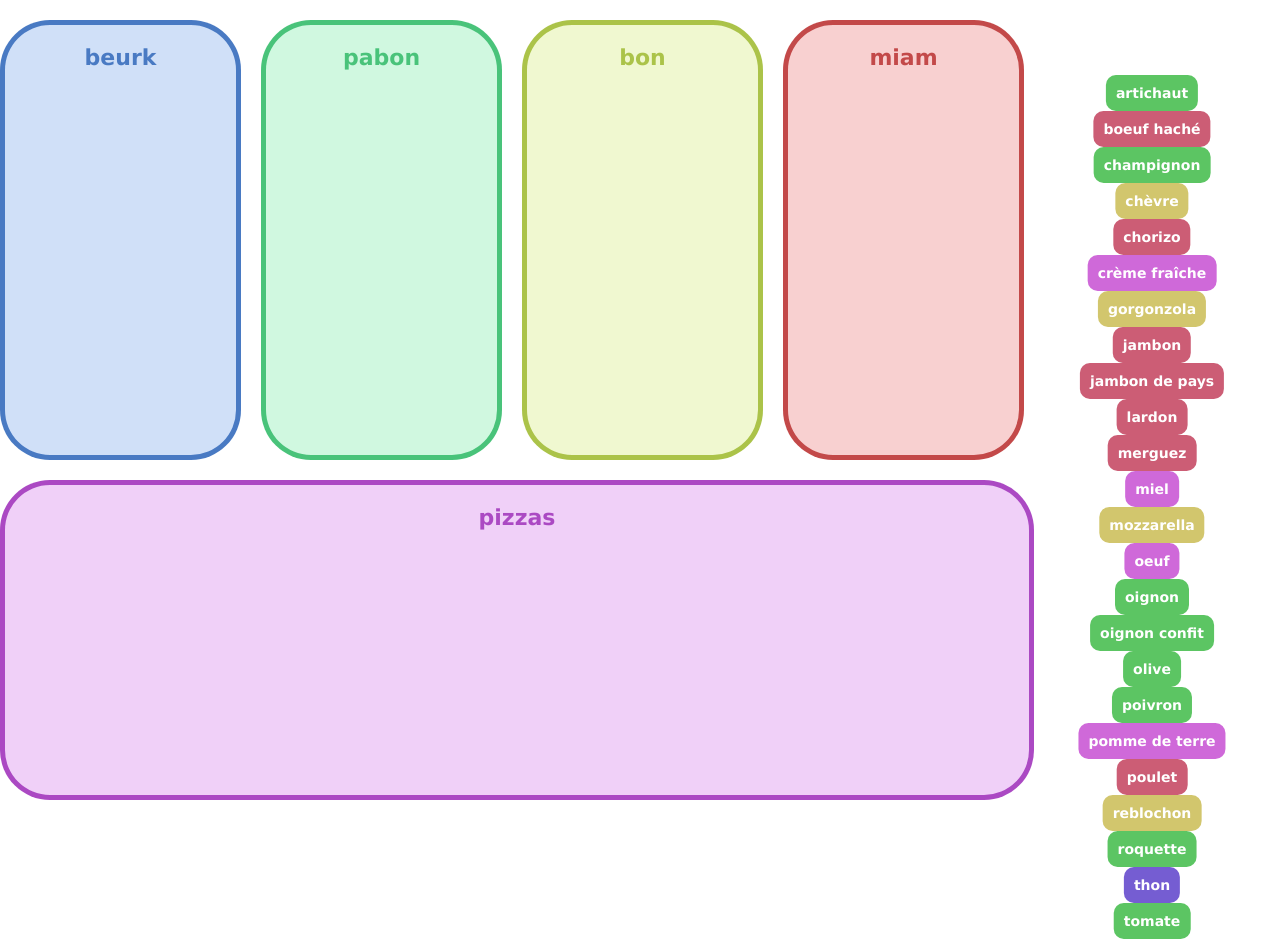
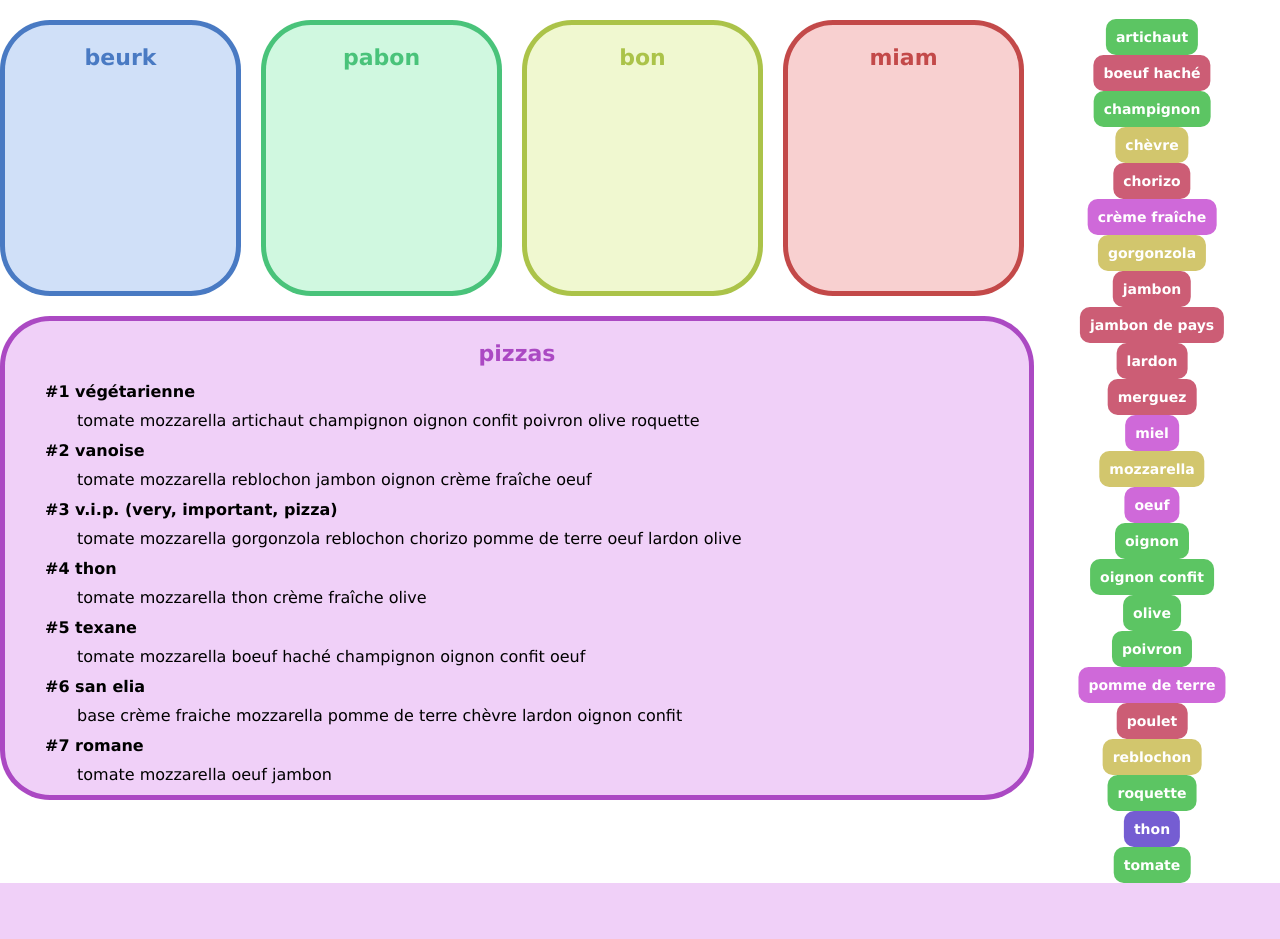
Before and after one commit to inesvar/Ranking-pizzas, a Flask app: page / in a window 1280 px wide. After the commit the page ends 883 px from the top, so only its background shows below. Run offline with Flask 3, Linux system fonts and the light colour scheme.

Commit message:
sending pizza ranking to webpage

```diff
--- a/app.py
+++ b/app.py
@@ -64,6 +64,9 @@ class ingredient:
     def __str__(self):
         return self.couleur + self.nom + PAS_COULEUR
 
+    def to_string(self):
+        return self.nom
+
 
 class pizza:
     def __init__(self, nom, ingredients):
@@ -95,6 +98,10 @@ class pizza:
                                     for ingredient in self.tags[tag]])
                 string += "     "
         return string + "\n"
+
+    def to_string(self):
+        return [self.nom, " ".join([ingredient.to_string()
+                                    for ingredient in self.ingredients])]
 
     def contient(self, nom):
         for i in self.ingredients:
@@ -153,13 +160,17 @@ def load_pizza_file():
 def main():
     pass
 
+
 def compute(miam, bon, pabon, beurk):
     pizzas = load_pizza_file()
     scores = [pizza.get_score(miam, bon, pabon, beurk) for pizza in pizzas]
-    ordre = np.argsort(scores)
-    ranked_pizzas = [(pizzas[i], scores[i]) for i in ordre]
-    [print(i[0], ">> Score :", i[1], "\n") for i in ranked_pizzas]
-    return ranked_pizzas
+    ordre = np.argsort(scores)[::-1]
+    ranked_pizzas = [pizzas[i].to_string()
+                     for i in ordre]
+
+    [print(i) for i in ranked_pizzas]
+    return ranked_pizzas[:7]
+
 
 app = Flask(__name__, static_url_path='/static')
 
@@ -174,7 +185,7 @@ def receive_data():
     data = request.json  # Assuming data is sent in JSON format
     print("data", data)
     best_pizzas = compute(data["3"], data["2"], data["1"], data["0"])
-    result = {'status': 'success', 'message': 'Data received successfully'}
+    result = {'status': 'success', 'message': best_pizzas}
     return jsonify(result)
 
 
--- a/static/script.js
+++ b/static/script.js
@@ -3,7 +3,7 @@ const anchorPointsPercentage = [
     { x: 30, y: 15, id: 1 },
     { x: 50, y: 15, id: 2 },
     { x: 70, y: 15, id: 3 },
-    { x: 90, y: 15, id: 4 }
+    { x: 90, y: 8, id: 4 }
 ];
 
 const nbAnchors = 5;
@@ -206,6 +206,28 @@ function computeBestPizza() {
         .then(data => {
             console.log('Success:', data);
             // Handle the response from the server as needed
+            const pizzaContainer = document.getElementById("pizza-container");
+
+            pizzaContainer.innerHTML = '';
+
+            for (let i = 0; i < 7; i++) {
+                const pizzaBlock = document.createElement("div");
+                pizzaBlock.className = "pizza-block";
+
+                const pizzaNameElement = document.createElement("p");
+                pizzaNameElement.className = "pizza-name";
+
+                const pizzaDescriptionElement = document.createElement("p");
+                pizzaDescriptionElement.className = "pizza-description";
+
+                pizzaNameElement.innerText = `#${i + 1} ${data["message"][i][0]}`;
+                pizzaDescriptionElement.innerText = data["message"][i][1];
+
+                pizzaBlock.appendChild(pizzaNameElement);
+                pizzaBlock.appendChild(pizzaDescriptionElement);
+
+                pizzaContainer.appendChild(pizzaBlock);
+            }
         })
         .catch((error) => {
             console.error('Error:', error);
--- a/static/style.css
+++ b/static/style.css
@@ -115,6 +115,25 @@ body {
     font-weight: bold;
 }
 
+.pizza-block {
+    padding-left: 40px;
+    text-align: left;
+    color: #000;
+}
+
+.pizza-name {
+    padding-top: 0px;
+    padding-bottom: 0px;
+    font-weight: bold;
+}
+
+.pizza-description {
+    padding-top: 0px;
+    padding-bottom: 0px;
+    padding-left: 32px;
+    line-height: 0.5em;
+}
+
 .viande {
     background-color: #cc5d75;
     color: #ffffff;
--- a/templates/index.html
+++ b/templates/index.html
@@ -31,6 +31,7 @@
         {% endfor %}
         <div class="box résultat">
             <p class="box-title">pizzas</p>
+            <div id="pizza-container"></div>
         </div>
     </body>
 </html>
```
Lines whose indentation alone changed are shown as unchanged.
